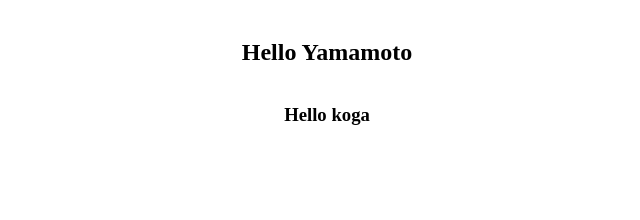
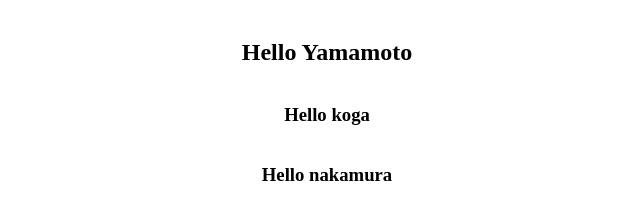
Before and after one commit to aws-teamA/task1, a plain HTML site: page index.html in a window 1280 px wide. Shown: the part 78-298 px from the top of the page, without its empty margins (313-953 px from the left). Drawn offline with Linux system fonts and the light colour scheme.

Commit message:
add nakamura

```diff
--- a/index.html
+++ b/index.html
@@ -15,6 +15,7 @@
         <!-- 以下、コメント等を残しましょう！ -->
         <h2>Hello Yamamoto</h2>
         <h3>Hello koga</h3>
+        <h3>Hello nakamura</h3>
     </div>
 </body>
 
```
